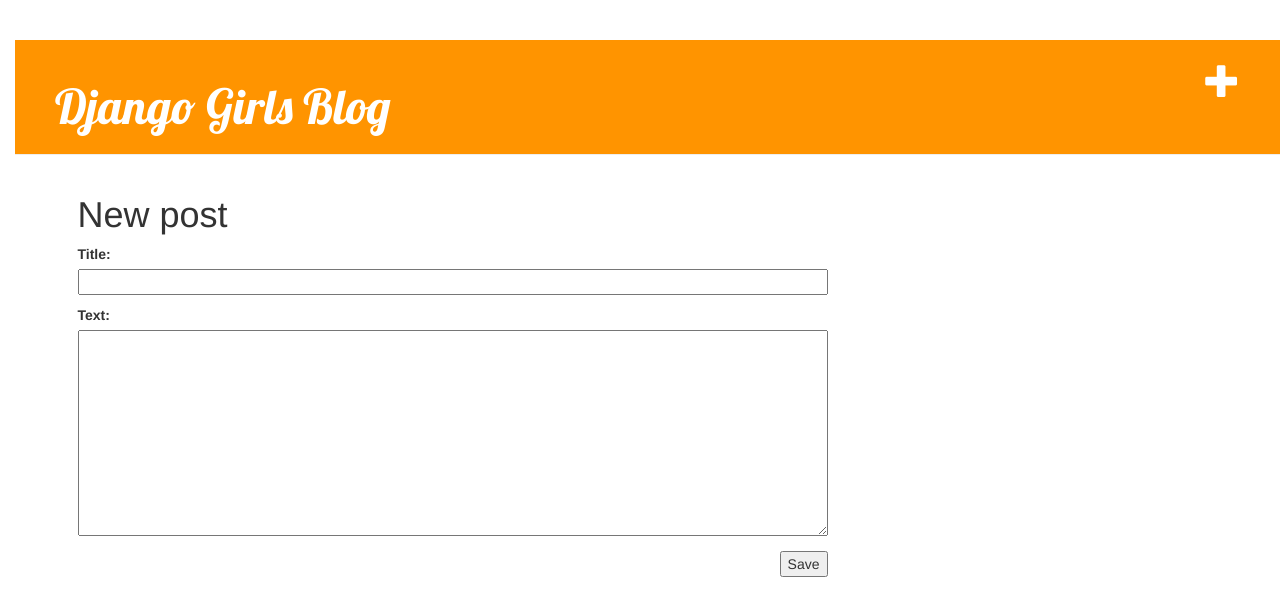
After one commit to mikeyang58/my-first-blog, a Django app: page /post/new/ in a window 1280 px wide. The commit adds this page. Shown: the top 616 px of the page. Run offline with Django 3.2, Linux system fonts and the light colour scheme; some libraries are stand-ins or nearby versions.

Commit message:
Add form

```diff
--- /dev/null
+++ b/blog/forms.py
@@ -0,0 +1,7 @@
+from django import forms
+from .models import Post
+
+class PostForm(forms.ModelForm):
+    class Meta:
+        model = Post
+        fields = ('title', 'text',)
--- a/blog/templates/blog/base.html
+++ b/blog/templates/blog/base.html
@@ -12,6 +12,7 @@
 </head>
 <body>
     <div class="page-header">
+        <a class="top-menu" href="{% url 'post_new' %}" ><span class="glyphicon glyphicon-plus"></span></a>
         <h1><a href="/">Django Girls Blog</a></h1>
     </div>
     <div class="content container">
--- /dev/null
+++ b/blog/templates/blog/post_edit.html
@@ -0,0 +1,9 @@
+{% extends 'blog/base.html' %}
+{% block content %}
+<h1>New post</h1>
+<form class="post-form" action="" method="POST">
+    {% csrf_token %}
+    {{ form.as_p }}
+    <button class="save" type="submit">Save</button>
+</form>
+{% endblock %}
--- a/blog/urls.py
+++ b/blog/urls.py
@@ -2,5 +2,6 @@
 from . import views
 urlpatterns = [
     url(r'^$', views.post_list, name='post_list'),
-    url(r'^post/(?P<pk>[0-9]+)/$', views.post_detail, name='post_detail')
+    url(r'^post/(?P<pk>[0-9]+)/$', views.post_detail, name='post_detail'),
+    url(r'^post/new/$', views.post_new, name='post_new'),
 ]
--- a/blog/views.py
+++ b/blog/views.py
@@ -1,5 +1,6 @@
-from django.shortcuts import render, get_object_or_404
+from django.shortcuts import render, get_object_or_404, redirect
 from .models import Post
+from .forms import PostForm
 from django.utils import timezone
 
 # Create your views here.
@@ -10,3 +11,17 @@
 def post_detail(request, pk):
     post = get_object_or_404(Post, pk=pk)
     return render(request, 'blog/post_detail.html', {'post': post})
+
+def post_new(request):
+    if request.method == "POST":
+        form = PostForm(request.POST)
+        if form.is_valid():
+            post = form.save(commit=False)
+            post.author = request.user
+            post.published_date = timezone.now()
+            post.save()
+            return redirect('post_detail', pk=post.pk)
+    else:
+        form = PostForm()
+
+    return render(request, 'blog/post_edit.html', {'form': form})
```
